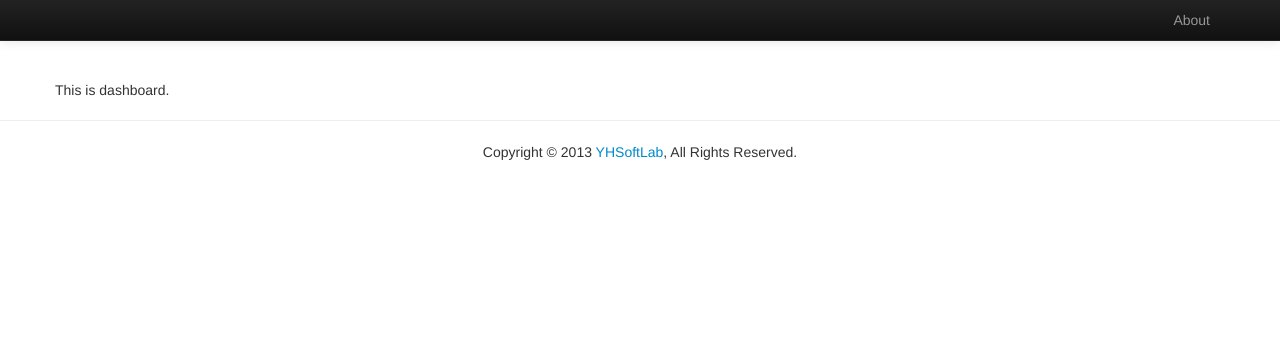
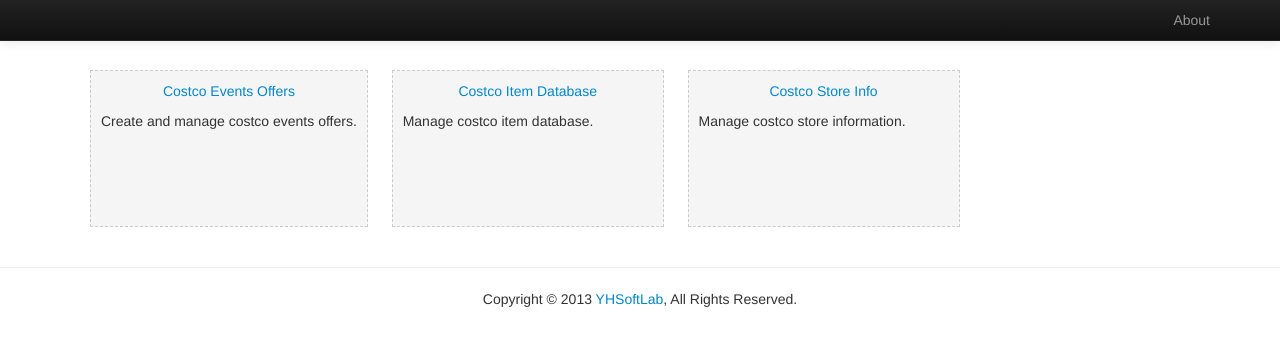
Before and after one commit to yhuiyang/api-server, a Python web app: template templates/dashboard.html in a window 1280 px wide. Shown: the top 346 px of the page. Run offline with Jinja, Linux system fonts and the light colour scheme; the template is opened without the code that fills it, so the values that code supplies are empty; some libraries are stand-ins or nearby versions.

Commit message:
Update dashboard page.

```diff
--- a/templates/dashboard.html
+++ b/templates/dashboard.html
@@ -2,12 +2,65 @@
 
 {% block mediaCSS %}
 <style type="text/css">
-body {
-    padding-top: 80px;
+@media (min-width: 981px) {
+    body {
+        padding-top: 60px;
+    }
 }
+.dashboard-container ul {
+    list-style: none;
+    display: block;
+    /*border: 1px dashed #000;*/
+}
+.dashboard-container ul li {
+    display: inline-block;
+    border: 1px dashed #ccc;
+    width: auto;
+    min-width: 250px;
+    height: auto;
+    min-height: 135px;
+    background-color: #f5f5f5;
+    margin: 10px;
+    padding: 10px;
+}
+.dashboard-container .header {
+    text-align: center;
+}
+.dashboard-container .description {
+    text-align: left;
+    padding-top: 10px;
+}
+
 </style>
 {% endblock mediaCSS %}
 
 {% block content %}
-        This is dashboard.
+<div class="dashboard-container">
+    <ul>
+        <li>
+            <div class="header">
+                <a href="/costco/events">Costco Events Offers</a>
+            </div>
+            <div class="description">
+                Create and manage costco events offers.
+            </div>
+        </li>
+        <li>
+            <div class="header">
+                <a href="/costco/items">Costco Item Database</a>
+            </div>
+            <div class="description">
+                Manage costco item database.
+            </div>
+        </li>
+        <li>
+            <div class="header">
+                <a href="/costco/stores">Costco Store Info</a>
+            </div>
+            <div class="description">
+                Manage costco store information.
+            </div>
+        </li>
+    </ul>
+</div>
 {% endblock content %}
```
